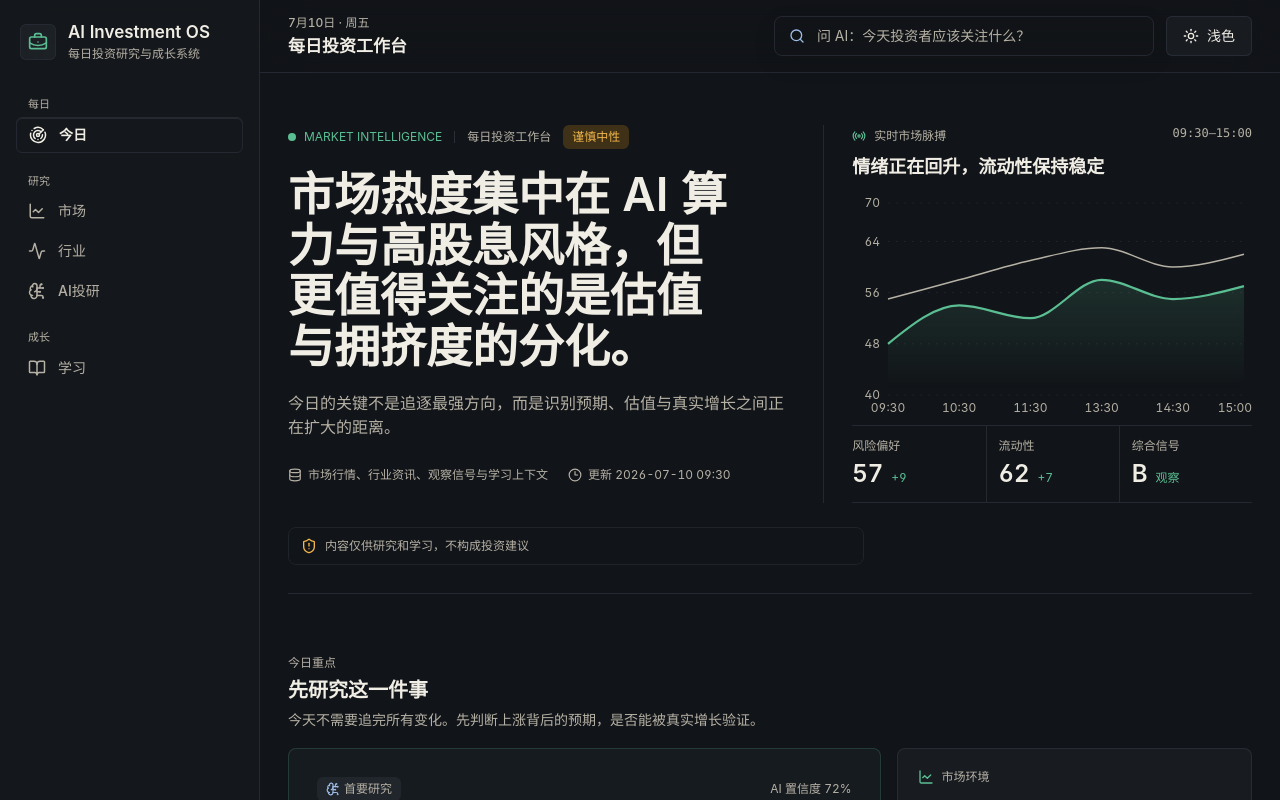
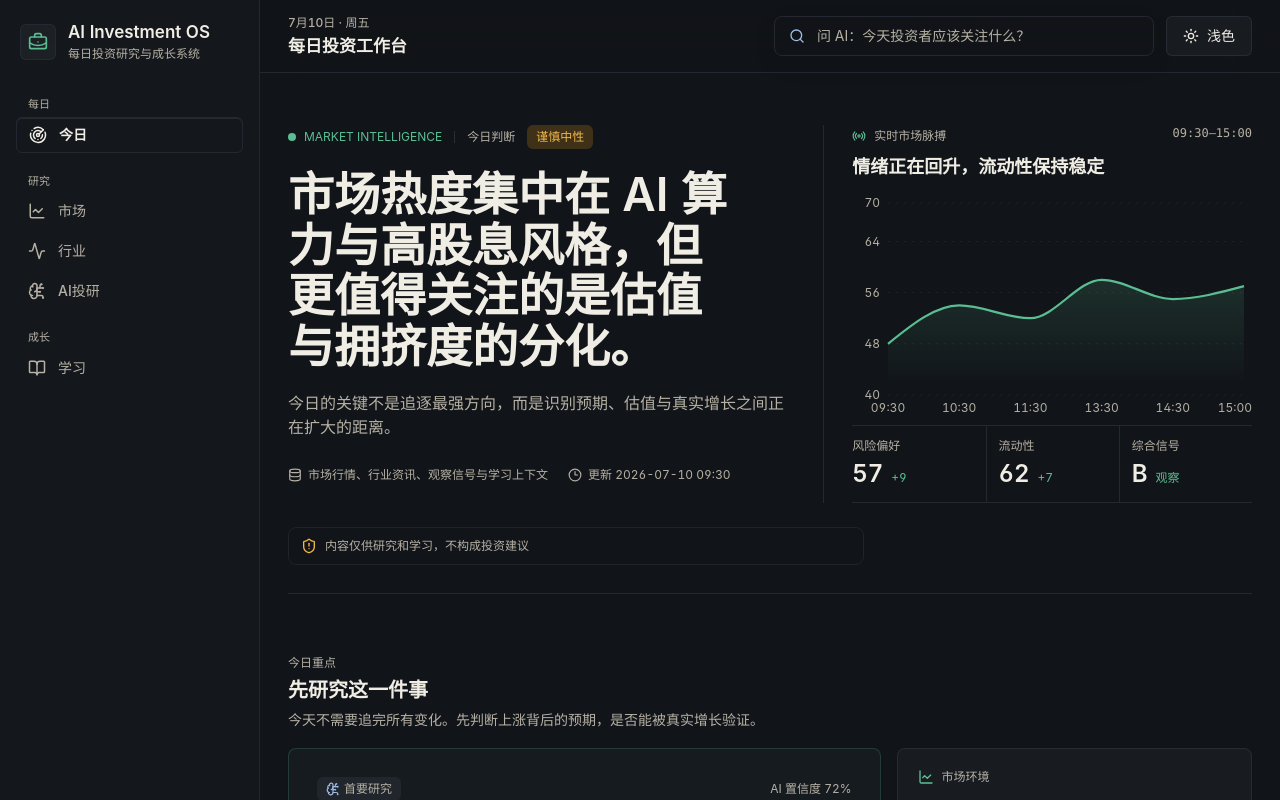
Before and after one commit to wsy18810529629/ai-investment-os, a Next.js app: page / in a window 1280 px wide. Shown: the top 800 px of the page. Built offline with nearby package versions, Linux system fonts and the light colour scheme.

Commit message:
Clarify dashboard context and simplify market chart

```diff
--- a/src/components/home/market-pulse-chart.tsx
+++ b/src/components/home/market-pulse-chart.tsx
@@ -4,10 +4,10 @@ import { Area, AreaChart, CartesianGrid, ResponsiveContainer, Tooltip, XAxis, YA
 import { marketPulse } from "@/data/home";
 
 /**
- * MarketPulseChart gives the Today Brief a professional but non-trading visual anchor.
- * It uses sentiment and liquidity instead of price candles because the homepage is about understanding market context.
+ * The Dashboard uses one sentiment line for immediate understanding. Market
+ * Intelligence can opt into liquidity comparison when the relationship matters.
  */
-export function MarketPulseChart() {
+export function MarketPulseChart({ showLiquidity = true }: { showLiquidity?: boolean }) {
   return (
     <div className="hidden h-56 w-full sm:block lg:h-60">
       <ResponsiveContainer width="100%" height="100%">
@@ -41,6 +41,7 @@ export function MarketPulseChart() {
             }}
             formatter={(value, name) => [value, name === "sentiment" ? "市场情绪" : "流动性"]}
           />
+          {showLiquidity ? (
             <Area
               dataKey="liquidity"
               fill="transparent"
@@ -49,6 +50,7 @@ export function MarketPulseChart() {
               strokeWidth={1.5}
               type="monotone"
             />
+          ) : null}
           <Area
             dataKey="sentiment"
             fill="url(#sentimentFill)"
--- a/src/components/home/today-brief.tsx
+++ b/src/components/home/today-brief.tsx
@@ -72,7 +72,7 @@ export function TodayBrief() {
           </div>
 
           <div className="hidden lg:block">
-            <MarketPulseChart />
+            <MarketPulseChart showLiquidity={false} />
           </div>
 
           <div className="mt-4 grid grid-cols-3 divide-x divide-border/80 border-y border-border/80 lg:mt-0">
--- a/src/data/home.ts
+++ b/src/data/home.ts
@@ -78,7 +78,7 @@ export type DigestItem = {
 
 export const todayBrief = {
   dateLabel: "7月10日 · 周五",
-  greeting: "每日投资工作台",
+  greeting: "今日判断",
   mood: "谨慎中性" satisfies MarketMood,
   source: "市场行情、行业资讯、观察信号与学习上下文",
   updatedAt: "2026-07-10 09:30",
```
Lines whose indentation alone changed are shown as unchanged.
